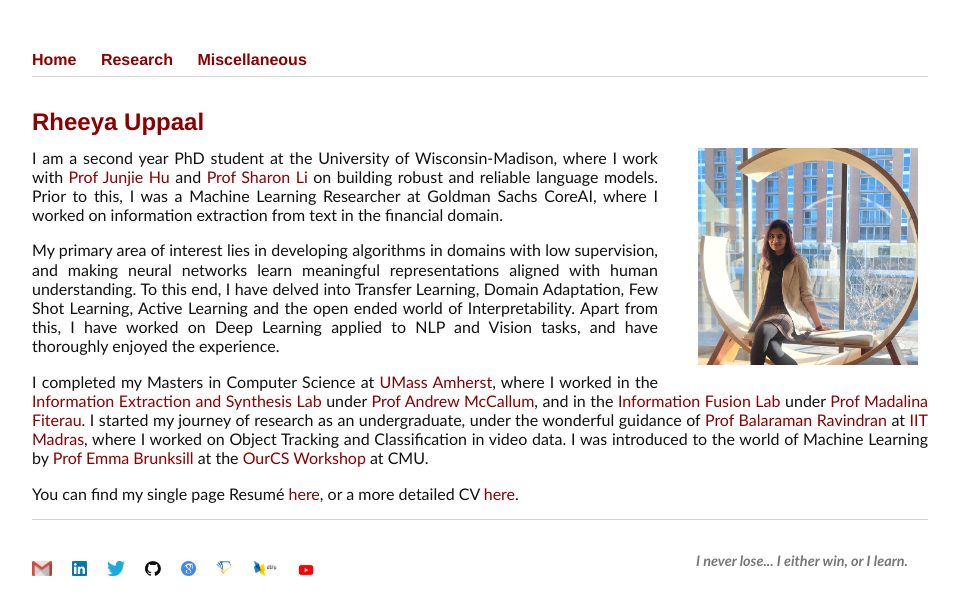
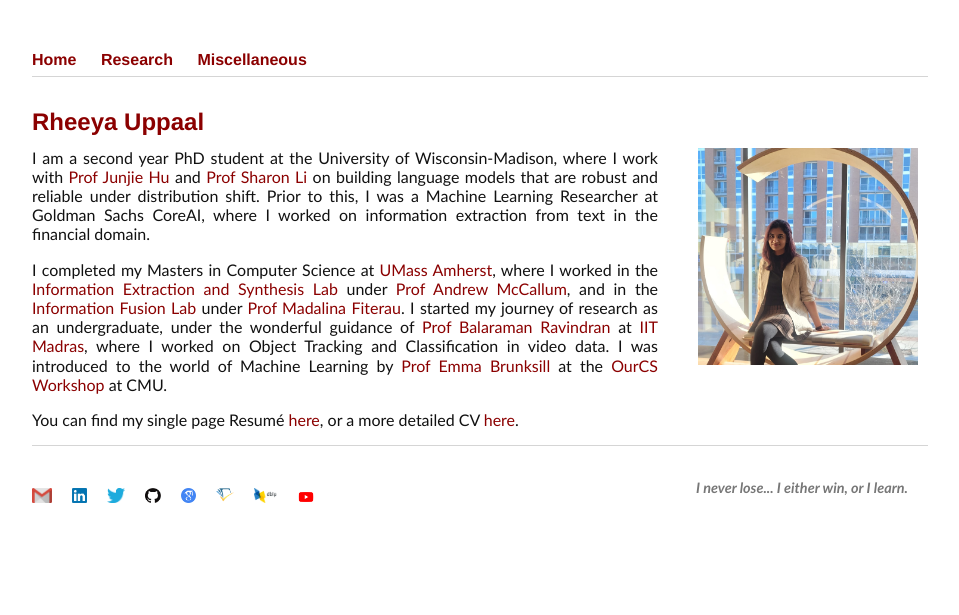
Before and after one commit to Uppaal/Uppaal.github.io, a Jekyll site: the page built from index.html, in a window 1280 px wide. Shown: the top 615 px of the page, without its empty margins (160-1119 px from the left). Built offline with Jekyll 4.4.1, drawn with Linux system fonts in a browser that asks for light colours.

Commit message:
Update index.html

```diff
--- a/index.html
+++ b/index.html
@@ -20,11 +20,11 @@ title: Rheeya Uppaal
 	<img src="images/R2.jpeg" alt="picture" class="inline" width="220"
 		 style="float:right; padding-top:0; padding-bottom: 10px; padding-left: 40px; padding-right: 10px">
 
-	<p>I am a second year PhD student at the University of Wisconsin-Madison, where I work with <a href="https://junjiehu.github.io/">Prof Junjie Hu</a> and <a href="http://pages.cs.wisc.edu/~sharonli/">Prof Sharon Li</a> on building robust and reliable language models.
+	<p>I am a second year PhD student at the University of Wisconsin-Madison, where I work with <a href="https://junjiehu.github.io/">Prof Junjie Hu</a> and <a href="http://pages.cs.wisc.edu/~sharonli/">Prof Sharon Li</a> on building language models that are robust and reliable under distribution shift.
 		Prior to this, I was a Machine Learning Researcher at Goldman Sachs CoreAI, where I worked on information extraction from text in the financial domain.</p>
 
-	<p>My primary area of interest lies in developing algorithms in domains with low supervision, and making neural networks learn meaningful representations aligned with human understanding.
-		To this end, I have delved into Transfer Learning, Domain Adaptation, Few Shot Learning, Active Learning and the open ended world of Interpretability. Apart from this, I have worked on Deep Learning applied to NLP and Vision tasks, and have thoroughly enjoyed the experience.</p>
+	<!-- <p>My primary area of interest lies in developing algorithms in domains with low supervision, and making neural networks learn meaningful representations aligned with human understanding.
+		To this end, I have delved into Transfer Learning, Domain Adaptation, Few Shot Learning, Active Learning and the open ended world of Interpretability. Apart from this, I have worked on Deep Learning applied to NLP and Vision tasks, and have thoroughly enjoyed the experience.</p> -->
 
 	<p>I completed my Masters in Computer Science at <a href="https://www.cics.umass.edu/">UMass Amherst</a>, where I worked in the <a href="http://www.iesl.cs.umass.edu/">Information Extraction and Synthesis Lab</a> under <a href="https://people.cs.umass.edu/~mccallum/">Prof Andrew McCallum</a>, and in the <a href="https://groups.cs.umass.edu/infofusion/">Information Fusion Lab</a> under <a href="https://people.cs.umass.edu/~mfiterau/?_gl=1*1b5bnsd*_ga*MTg2MzkwOTY5Ni4xNjY0NDI5ODc3*_ga_21RLS0L7EB*MTY2NDQyOTg3Ny4xLjEuMTY2NDQyOTk1OC4wLjAuMA..&_ga=2.34412001.1336810845.1664429877-1863909696.1664429877">Prof Madalina Fiterau</a>. I started my journey of research as an undergraduate, under the wonderful guidance of <a href="http://www.cse.iitm.ac.in/~ravi/">Prof Balaraman Ravindran</a> at <a href="http://www.cse.iitm.ac.in/">IIT Madras</a>, where I worked on Object Tracking and Classification in video data. I was introduced to the world of Machine Learning by <a href="https://cs.stanford.edu/people/ebrun/">Prof Emma Brunksill</a> at the <a href="http://www.cs.cmu.edu/ourcs/">OurCS Workshop</a> at CMU.</p>
 
```
